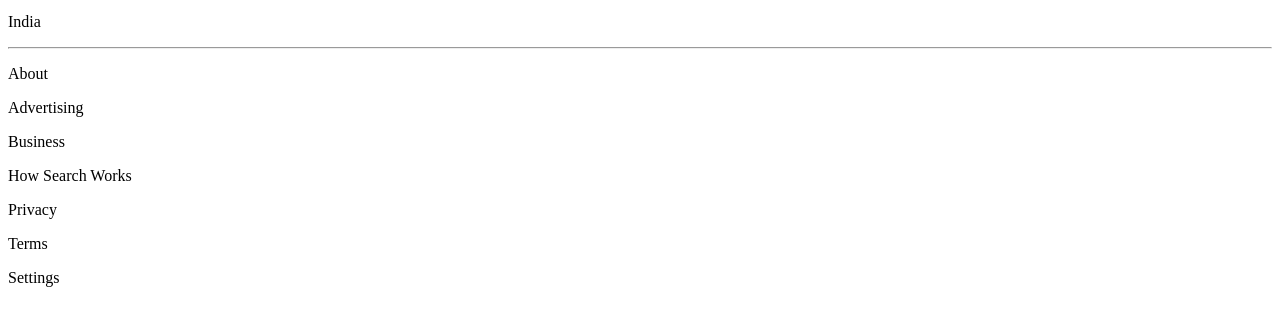
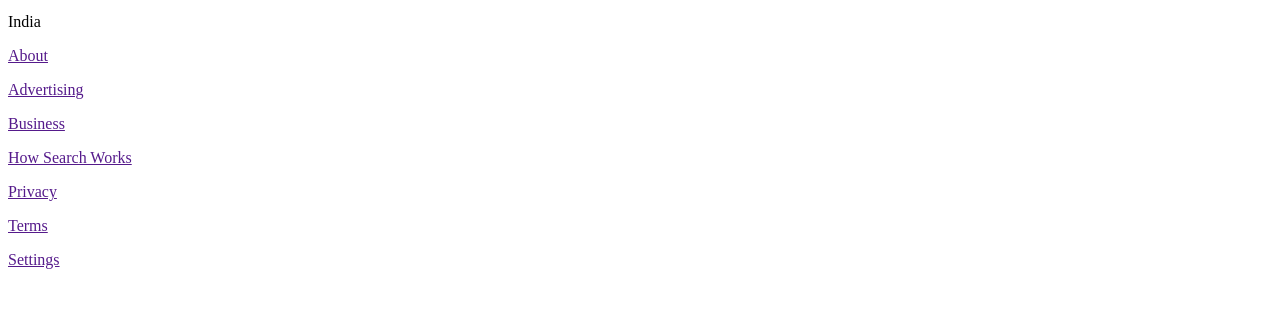
Before and after one commit to APango-PJ/google-homepage, a plain HTML site: page main.html in a window 1280 px wide. Shown: the part 336-662 px from the top of the page. Drawn offline with Linux system fonts and the light colour scheme.

Commit message:
Furnish Info and Change Attributes for CSS

```diff
--- a/main.html
+++ b/main.html
@@ -2,11 +2,9 @@
 <html>
     <head>
         <title>Google Homepage</title>
+        <link rel="stylesheet" href="style.css">
     </head>
     <body>
-        <navbar id="nav-bar">
-
-        </navbar>
         <main id="main">
             <img id="logo" alt="google-logo" src="https://www.google.com/images/branding/googlelogo/1x/googlelogo_color_272x92dp.png">
             <form>
@@ -16,19 +14,24 @@
             </form>
         </main>
         <footer id="footer">
+
+        <div id="top">
             <p id="p1">India</p>
-            <hr>
+        </div>
+
+        <div id="bottom">
             <div id="div1">
-                <p>About</p>
-                <p>Advertising</p>
-                <p>Business</p>
-                <p>How Search Works</p>
+                <p><a href="">About</a></p>
+                <p><a href="">Advertising</a></p>
+                <p><a href="">Business</a></p>
+                <p><a href="">How Search Works</a></p>
             </div>
             <div id="div2">
-                <p>Privacy</p>
-                <p>Terms</p>
-                <p>Settings</p>
+                <p><a href="">Privacy</a></p>
+                <p><a href="">Terms</a></p>
+                <p><a href="">Settings</a></p>
             </div>
+        </div>
         </footer>
     </body>
 </html>
```
